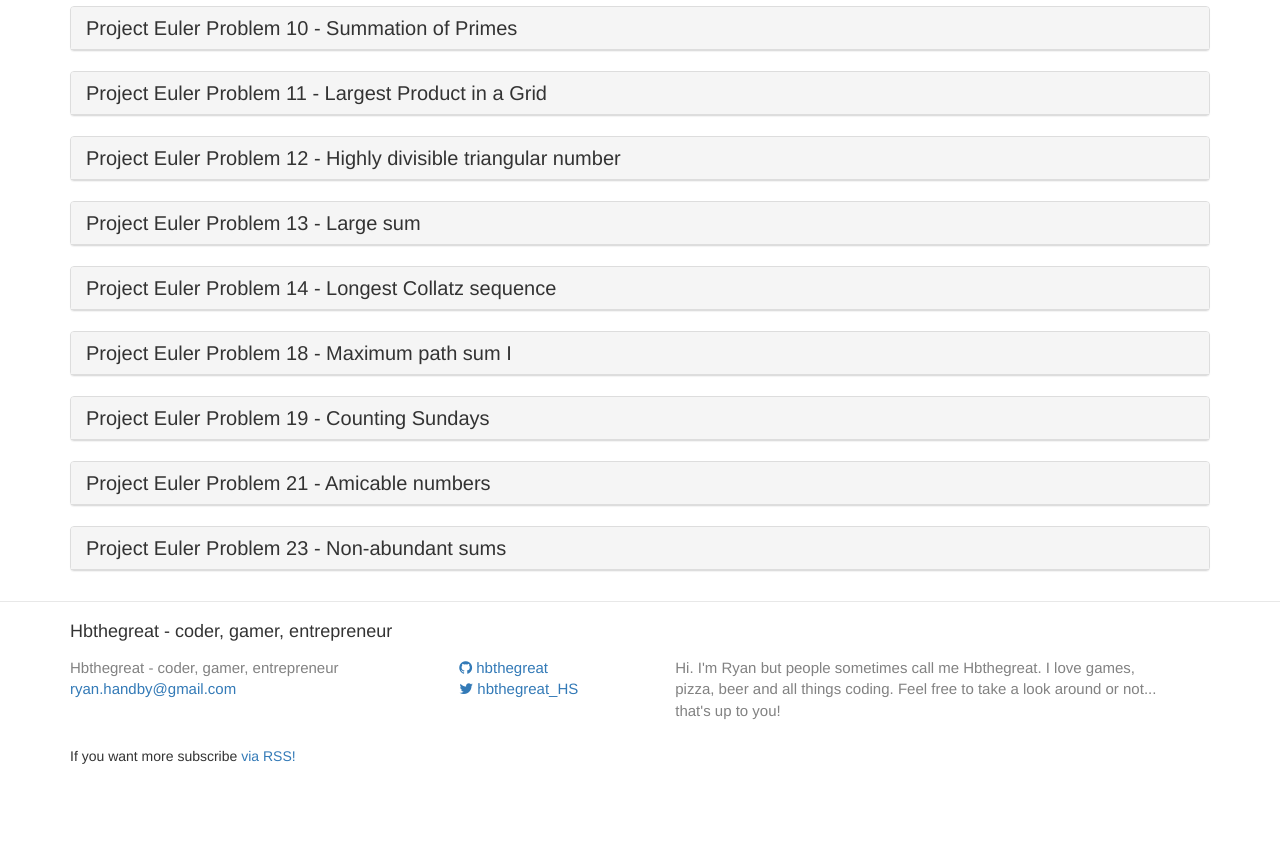
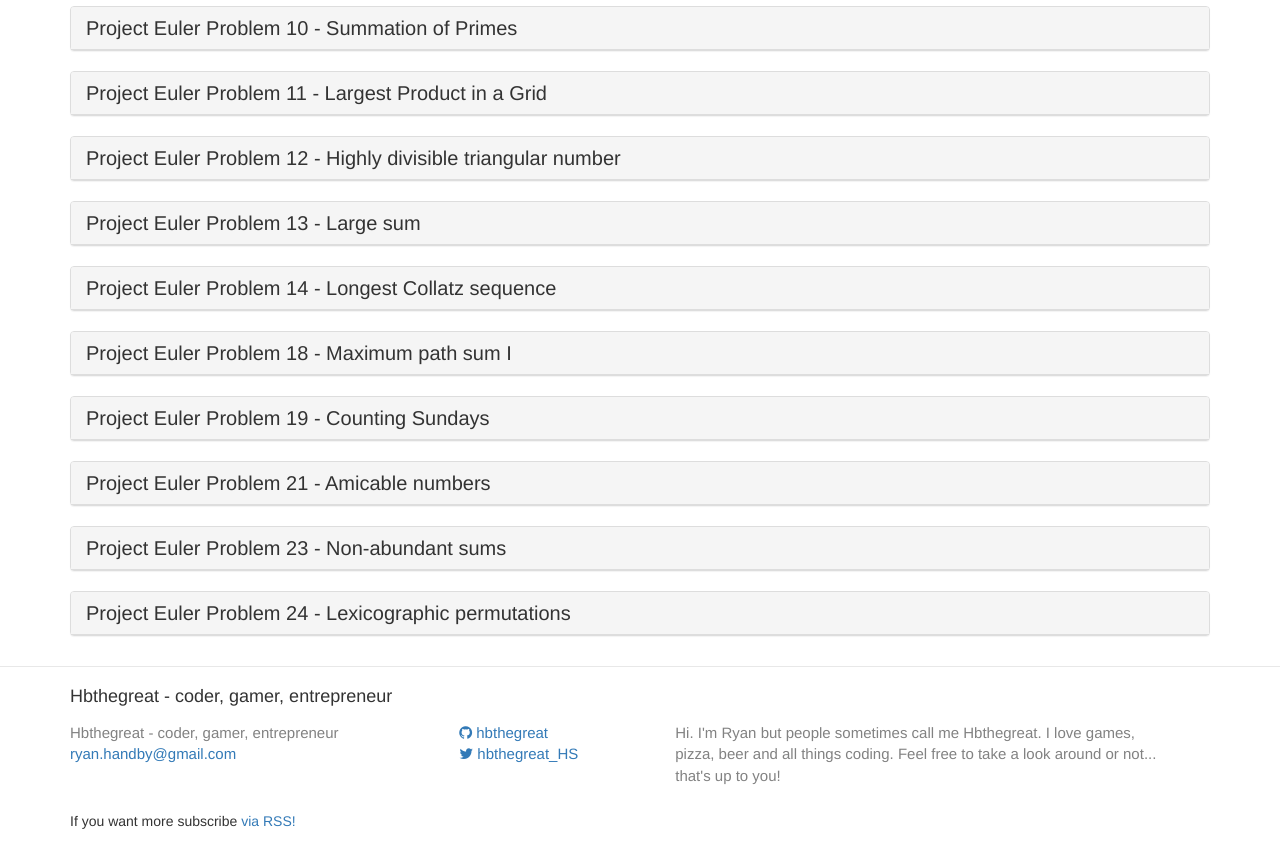
Before and after one commit to hbthegreat/hbthegreat.github.io, a Jekyll site: the page built from _posts/programming/2015-12-20-project-euler-solutions.md, in a window 1280 px wide and 900 px high, scrolled down 575 px, cut to the strip 59-900 px from the top of the window. Built offline with Jekyll 4.4.1, drawn with Linux system fonts in a browser that asks for light colours; nearby versions of some CDN libraries; before the commit the page ends 1410 px from its top, so only the background shows below that; some of the changed lines change nothing that is shown.

Commit message:
euler 24

```diff
--- a/_posts/programming/2015-12-20-project-euler-solutions.md
+++ b/_posts/programming/2015-12-20-project-euler-solutions.md
@@ -839,3 +839,69 @@
     </div>
   </div>
 </div>
+<div class="panel panel-default">
+  <div class="panel-heading" role="tab" id="headingTen">
+    <h4 class="panel-title">
+      <a role="button" data-toggle="collapse" href="#collapseTen" aria-expanded="false" aria-controls="collapseTen">
+        Project Euler Problem 24 - Lexicographic permutations
+      </a>
+    </h4>
+  </div>
+  <div id="collapseTen" class="panel-collapse collapse" role="tabpanel" aria-labelledby="headingTen">
+    <div class="panel-body">
+      <div class="problem-description">
+        <p>A permutation is an ordered arrangement of objects. For example, 3124 is one possible permutation of the digits 1, 2, 3 and 4. If all of the permutations are listed numerically or alphabetically, we call it lexicographic order. The lexicographic permutations of 0, 1 and 2 are:</p>
+        <p class="text-center">012&nbsp; &nbsp;021&nbsp; &nbsp;102&nbsp; &nbsp;120&nbsp; &nbsp;201&nbsp; &nbsp;210</p>
+        <p>What is the millionth lexicographic permutation of the digits 0, 1, 2, 3, 4, 5, 6, 7, 8 and 9?</p>
+      </div>
+      <div class="solution">
+        <p>When approaching this problem is is easy to see that we need a function that can take a string/list of numbers and generate lexographic permutations. So we will start there.</p>
+{% highlight js %}
+var tempPerm = "0123456789".split("");
+function lexographicPermutation(str)
+{
+  var swap = function(firstCharacter, secondCharacter)
+  {
+    var temp = str[firstCharacter];
+    str[firstCharacter] = str[secondCharacter];
+    str[secondCharacter] = temp;
+  }
+  var k = -1;
+  //Here we are finding the least significant pair of numbers
+  //that meet the criteria of a permutation
+  for(var i = 0; i < str.length -1; i++)
+  {
+    if (str[i] < str[i+1]) k = i;
+  }
+
+  if(k ==-1)return str; //This means there are no more permutations
+
+  var l = -1;
+  for(var i = 0; i < str.length; i++)
+  {
+    if(str[k] < str[i]) l=i;
+  }
+  //now we must swap k and l to create the next permutation
+  swap(k,l);
+
+  //most of the string is already in the correct order as we are only adjusting
+  //2 chars at a time. So we must reverse the sequence for k+1 length in the string an
+  //add it back to the end
+  return str.slice(0, k+1).concat(str.slice(k+1).reverse());
+}
+{% endhighlight %}
+      <p>Now that we have a function that takes a string input and returns a lexographic permutation of that string we can complete the problem.</p>
+{% highlight js %}
+for(var i = 1; i < 1000000; i++)
+{
+  //we will use tempPerm from above
+  tempPerm = lexographicPermutation(tempPerm);
+}
+
+console.log("The one millionth permutation of 0123456789 is: " + tempPerm.join(""));
+{% endhighlight %}
+
+      </div>
+    </div>
+  </div>
+</div>
```
